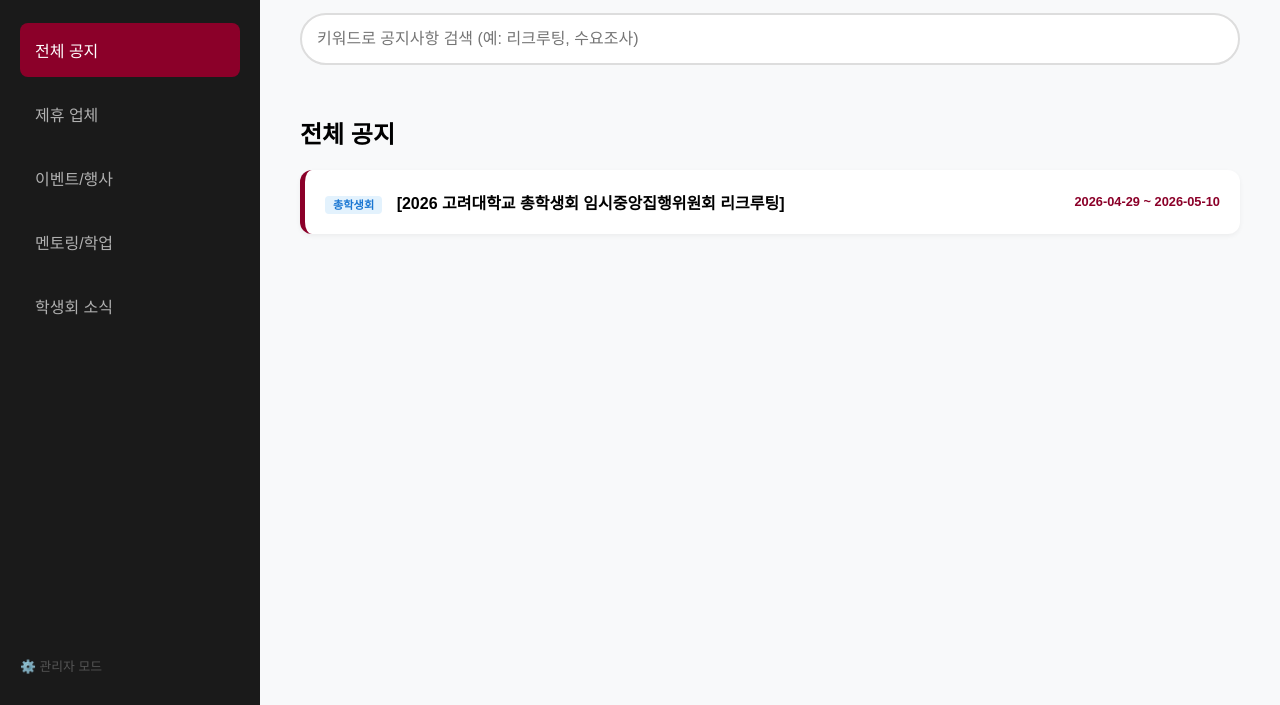
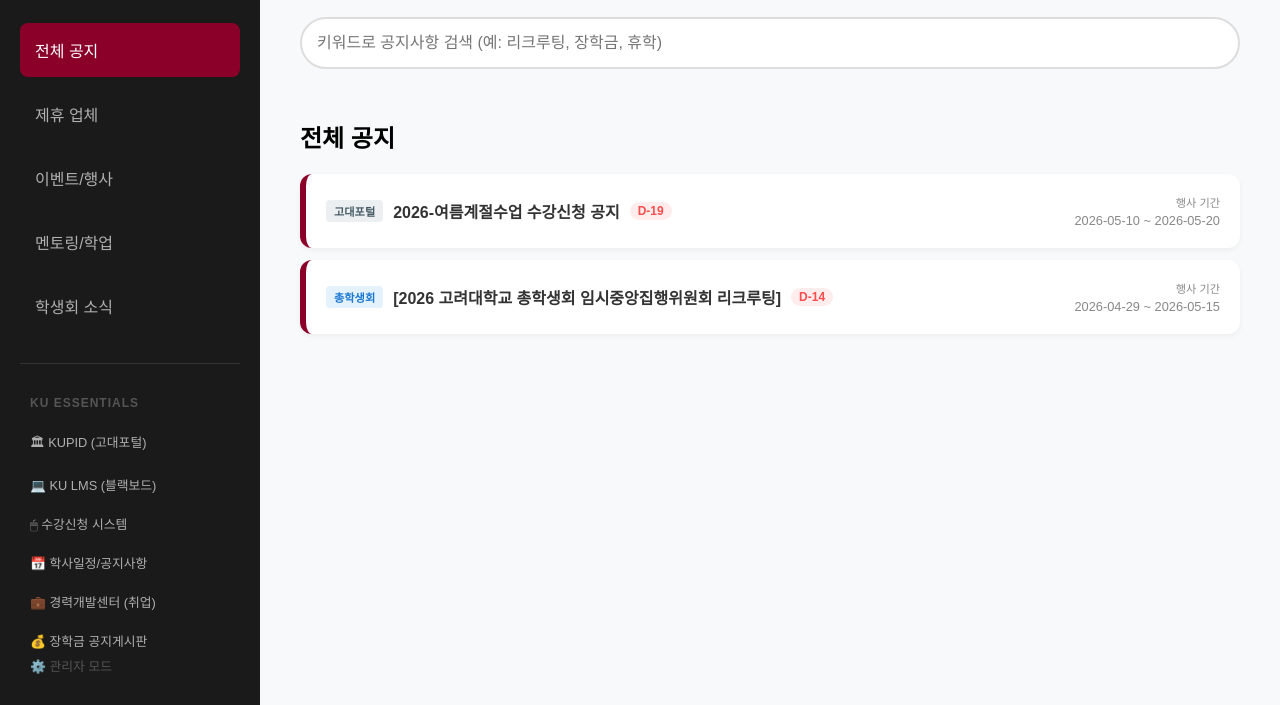
Before and after one commit to zapperdize-boop/2026Spring, a plain HTML site: page Index.html in a window 1280 px wide. Shown: the part 95-800 px from the top of the page. Drawn offline with Linux system fonts and the light colour scheme.

Commit message:
Add files via upload

```diff
--- a/Index.html
+++ b/Index.html
@@ -8,60 +8,78 @@
         * { box-sizing: border-box; }
         body { font-family: 'Pretendard', sans-serif; margin: 0; display: flex; height: 100vh; background-color: #f8f9fa; }
 
-        /* 사이드바 */
+        /* 사이드바 스타일 보완 */
         nav { width: 260px; background-color: var(--sidebar-bg); color: white; display: flex; flex-direction: column; padding: 30px 20px; }
         nav h1 { color: var(--deep-crimson); font-size: 1.5rem; margin-bottom: 40px; }
         .menu-item { padding: 15px; margin-bottom: 10px; border-radius: 8px; cursor: pointer; color: var(--text-gray); transition: 0.3s; }
         .menu-item:hover { background: #333; color: white; }
         .menu-item.active { background: var(--deep-crimson); color: white; }
 
+        /* [수정] 퀵 링크 섹션 디자인 강화 */
+        .quick-links { margin-top: 20px; padding-top: 20px; border-top: 1px solid #333; overflow-y: auto; }
+        .quick-links h3 { font-size: 0.75rem; color: #555; margin-bottom: 12px; padding-left: 10px; letter-spacing: 1px; }
+        .link-item { display: block; padding: 10px; color: var(--text-gray); text-decoration: none; font-size: 0.8rem; border-radius: 5px; transition: 0.2s; }
+        .link-item:hover { background: #222; color: var(--deep-crimson); }
+
         /* 메인 콘텐츠 구역 */
         main { flex: 1; overflow-y: auto; padding: 40px; }
-
-        /* 상단 출처별 카테고리 탭 */
-        .source-tabs { display: flex; gap: 15px; margin-bottom: 20px; border-bottom: 1px solid #ddd; padding-bottom: 10px; }
-        .source-tab { padding: 8px 16px; border-radius: 20px; background: #eee; cursor: pointer; font-size: 0.9rem; font-weight: 600; color: #666; transition: 0.2s; }
+        .source-tabs { display: flex; gap: 10px; margin-bottom: 20px; border-bottom: 1px solid #ddd; padding-bottom: 15px; flex-wrap: wrap; }
+        .source-tab { padding: 8px 16px; border-radius: 20px; background: #eee; cursor: pointer; font-size: 0.85rem; font-weight: 600; color: #666; transition: 0.2s; }
         .source-tab.active { background: var(--deep-crimson); color: white; }
 
-        .search-bar { width: 100%; padding: 15px; border: 2px solid #ddd; border-radius: 30px; margin-bottom: 30px; font-size: 1rem; outline: none; transition: 0.3s; }
+        .search-bar { width: 100%; padding: 15px; border: 2px solid #ddd; border-radius: 30px; margin-bottom: 30px; font-size: 1rem; outline: none; }
         .search-bar:focus { border-color: var(--deep-crimson); }
 
         /* 공지 카드 스타일 */
-        .notice-card { background: white; border-radius: 12px; margin-bottom: 10px; border-left: 5px solid var(--deep-crimson); box-shadow: 0 2px 5px rgba(0,0,0,0.05); overflow: hidden; }
+        .notice-card { background: white; border-radius: 12px; margin-bottom: 12px; border-left: 6px solid var(--deep-crimson); box-shadow: 0 2px 5px rgba(0,0,0,0.05); overflow: hidden; }
         .card-header { padding: 20px; cursor: pointer; display: flex; justify-content: space-between; align-items: center; }
         .source-tag { font-size: 0.7rem; padding: 3px 8px; border-radius: 4px; font-weight: bold; margin-right: 10px; }
         .src-total { background: #e3f2fd; color: #1976d2; }
         .src-liberal { background: #f3e5f5; color: #7b1fa2; }
         .src-eng { background: #fff3e0; color: #ef6c00; }
+        .src-kupid { background: #eceff1; color: #455a64; }
 
-        .card-content { display: none; padding: 20px; border-top: 1px dashed #eee; color: #555; white-space: pre-wrap; line-height: 1.6; }
+        .d-day-badge { background: #ffeded; color: #ff4d4d; font-size: 0.75rem; padding: 2px 8px; border-radius: 10px; font-weight: bold; margin-left: 10px; }
+        .event-period { color: #888; font-size: 0.8rem; text-align: right; }
+        .card-content { display: none; padding: 25px; border-top: 1px solid #f0f0f0; color: #444; white-space: pre-wrap; line-height: 1.8; background: #fafafa; }
         .notice-card.expanded .card-content { display: block; }
-
-        /* 행사 기간 강조 */
-        .event-period { color: var(--deep-crimson); font-size: 0.8rem; font-weight: bold; }
     </style>
 </head>
 <body>
 
 <nav>
     <h1>KU-NNECT</h1>
-    <div class="menu-item active" data-type="category" onclick="filterData('전체', this)">전체 공지</div>
-    <div class="menu-item" data-type="category" onclick="filterData('제휴', this)">제휴 업체</div>
-    <div class="menu-item" data-type="category" onclick="filterData('이벤트', this)">이벤트/행사</div>
-    <div class="menu-item" data-type="category" onclick="filterData('멘토링', this)">멘토링/학업</div>
-    <div class="menu-item" data-type="category" onclick="filterData('학생회', this)">학생회 소식</div>
-    <a href="admin.html" style="margin-top:auto; color:#555; text-decoration:none; font-size:0.8rem;">⚙️ 관리자 모드</a>
+    <div class="menu-item active" onclick="filterData('전체', this)">전체 공지</div>
+    <div class="menu-item" onclick="filterData('제휴 업체', this)">제휴 업체</div>
+    <div class="menu-item" onclick="filterData('이벤트/행사', this)">이벤트/행사</div>
+    <div class="menu-item" onclick="filterData('멘토링/학업', this)">멘토링/학업</div>
+    <div class="menu-item" onclick="filterData('학생회 소식', this)">학생회 소식</div>
+
+    <!-- [추가] 고대생 필수 퀵 링크 세트 -->
+    <div class="quick-links">
+        <h3>KU ESSENTIALS</h3>
+        <a href="https://portal.korea.ac.kr" target="_blank" class="link-item">🏛 KUPID (고대포털)</a>
+        <a href="https://klms.korea.ac.kr" target="_blank" class="link-item">💻 KU LMS (블랙보드)</a>
+        <a href="https://sugang.korea.ac.kr" target="_blank" class="link-item">🖱 수강신청 시스템</a>
+        <a href="https://registrar.korea.ac.kr/registrar/index.do" target="_blank" class="link-item">📅 학사일정/공지사항</a>
+        <a href="https://job.korea.ac.kr" target="_blank" class="link-item">💼 경력개발센터 (취업)</a>
+        <a href="https://korea.ac.kr/user/boardList.do?boardId=474&siteId=university" target="_blank" class="link-item">💰 장학금 공지게시판</a>
+    </div>
+
+    <a href="admin.html" style="margin-top:auto; color:#555; text-decoration:none; font-size:0.8rem; padding-left: 10px;">⚙️ 관리자 모드</a>
 </nav>
 
 <main>
+    <!-- 상단 출처별 탭 -->
     <div class="source-tabs">
         <div class="source-tab active" onclick="filterBySource('전체', this)">#전체</div>
         <div class="source-tab" onclick="filterBySource('총학생회', this)">#총학생회</div>
         <div class="source-tab" onclick="filterBySource('문과대학', this)">#문과대학</div>
         <div class="source-tab" onclick="filterBySource('영어영문학과', this)">#영어영문학과</div>
+        <div class="source-tab" onclick="filterBySource('고대포털', this)">#고대포털</div>
     </div>
 
-    <input type="text" class="search-bar" id="search-input" placeholder="키워드로 공지사항 검색 (예: 리크루팅, 수요조사)" onkeyup="searchNotices()">
+    <input type="text" class="search-bar" id="search-input" placeholder="키워드로 공지사항 검색 (예: 리크루팅, 장학금, 휴학)" onkeyup="searchNotices()">
     <h2 id="current-category">전체 공지</h2>
     <div id="content-list"></div>
 </main>
@@ -70,33 +88,46 @@
     let currentCategory = '전체';
     let currentSource = '전체';
 
-    // 최신순(행사 시작일 기준) 정렬 로직이 포함된 데이터 로드
     function getNotices() {
-        // 중복 공지 삭제 및 기본 샘플 데이터 정제
         const defaultNotices = [
             {
                 id: 'default-2',
-                category: '학생회',
+                category: '학생회 소식',
                 source: '총학생회',
                 title: '[2026 고려대학교 총학생회 임시중앙집행위원회 리크루팅]',
-                content: '총학생회와 함께할 새로운 부원을 모집합니다.',
+                content: '총학생회와 함께할 새로운 부원을 모집합니다. 많은 참여 바랍니다.',
                 startDate: '2026-04-29',
-                endDate: '2026-05-10'
+                endDate: '2026-05-15'
+            },
+            {
+                id: 'default-3',
+                category: '멘토링/학업',
+                source: '고대포털',
+                title: '2026-여름계절수업 수강신청 공지',
+                content: '여름계절수업 수강신청 및 등록 기간을 확인해 주시기 바랍니다.',
+                startDate: '2026-05-10',
+                endDate: '2026-05-20'
             }
         ];
 
-        // admin.html에서 저장한 localStorage 데이터 가져오기
         const saved = JSON.parse(localStorage.getItem('ku_notices')) || [];
-
-        // 두 데이터를 합친 후, 실제 행사 시작일(startDate) 기준 최신순 정렬
-        // 날짜가 더 늦은(최신인) 것이 상단에 배치됨
         return [...saved, ...defaultNotices].sort((a, b) => new Date(b.startDate) - new Date(a.startDate));
     }
 
     function getSourceClass(s) {
         if(s === '총학생회') return 'src-total';
         if(s === '문과대학') return 'src-liberal';
+        if(s === '고대포털') return 'src-kupid';
         return 'src-eng';
+    }
+
+    function calculateDDay(date) {
+        const today = new Date();
+        today.setHours(0,0,0,0);
+        const target = new Date(date);
+        const diff = Math.ceil((target - today) / (1000 * 60 * 60 * 24));
+        if (diff === 0) return "D-Day";
+        return diff > 0 ? `D-${diff}` : `종료`;
     }
 
     function render(data) {
@@ -104,21 +135,29 @@
         list.innerHTML = data.map(n => `
             <div class="notice-card" id="card-${n.id}">
                 <div class="card-header" onclick="document.getElementById('card-${n.id}').classList.toggle('expanded')">
-                    <div>
+                    <div style="display:flex; align-items:center;">
                         <span class="source-tag ${getSourceClass(n.source)}">${n.source}</span>
-                        <span style="font-weight:600;">${n.title}</span>
+                        <span style="font-weight:600; color:#333;">${n.title}</span>
+                        <span class="d-day-badge">${calculateDDay(n.endDate)}</span>
                     </div>
-                    <!-- admin에서 입력한 시작일~종료일 반영 -->
-                    <span class="event-period">${n.startDate} ~ ${n.endDate}</span>
+                    <div class="event-period">
+                        <div style="font-size:0.7rem; margin-bottom:3px;">행사 기간</div>
+                        ${n.startDate} ~ ${n.endDate}
+                    </div>
                 </div>
-                <div class="card-content">${n.content}</div>
+                <div class="card-content">
+                    <div style="margin-bottom:15px; color:var(--deep-crimson); font-weight:bold;">[${n.category}]</div>
+                    ${n.content}
+                </div>
             </div>
         `).join('');
     }
 
     function applyFilters() {
         let all = getNotices();
-        if (currentCategory !== '전체') all = all.filter(n => n.category === currentCategory);
+        if (currentCategory !== '전체') {
+            all = all.filter(n => n.category.includes(currentCategory.split('/')[0]));
+        }
         if (currentSource !== '전체') all = all.filter(n => n.source === currentSource);
         render(all);
     }
```
